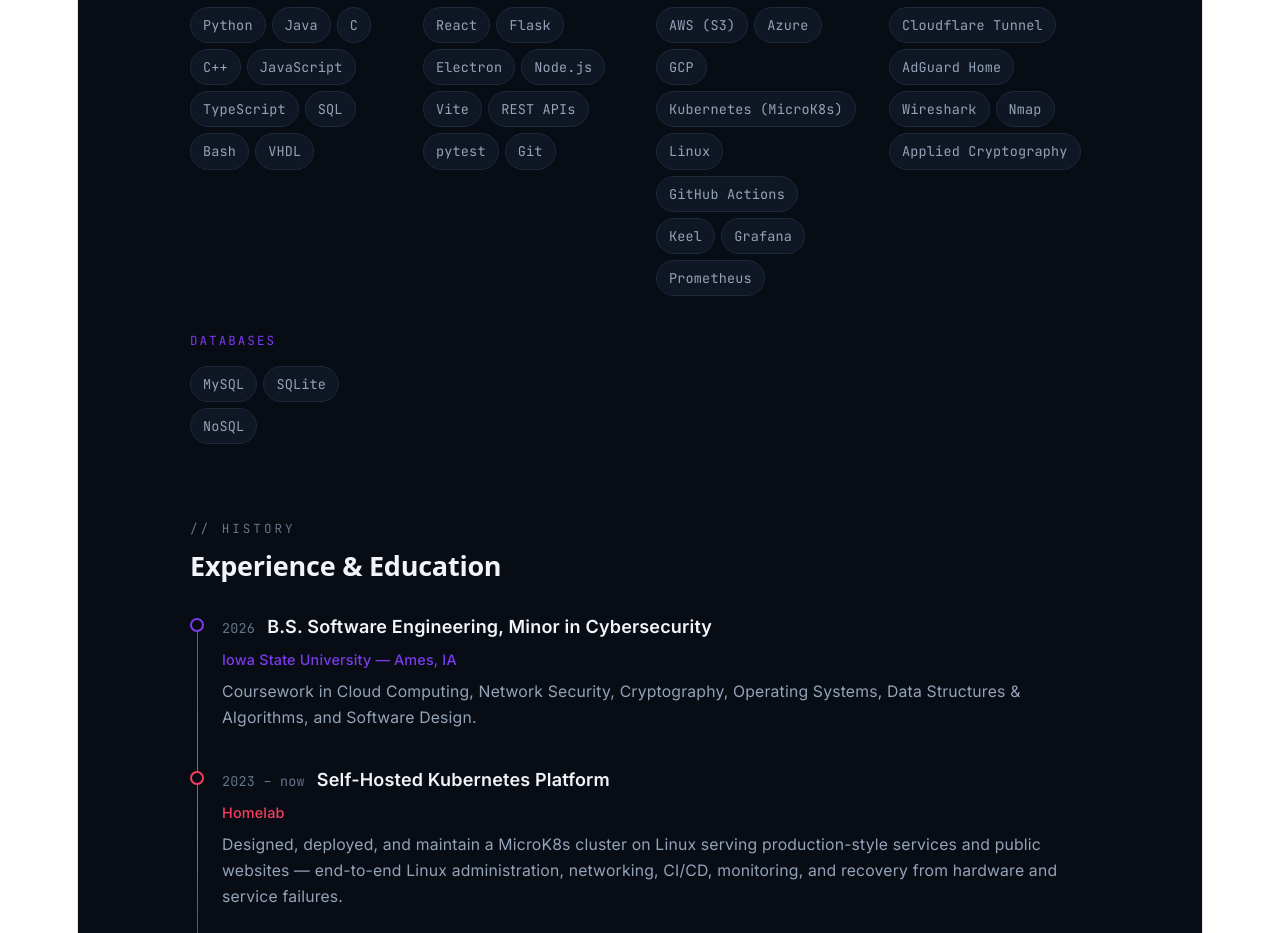
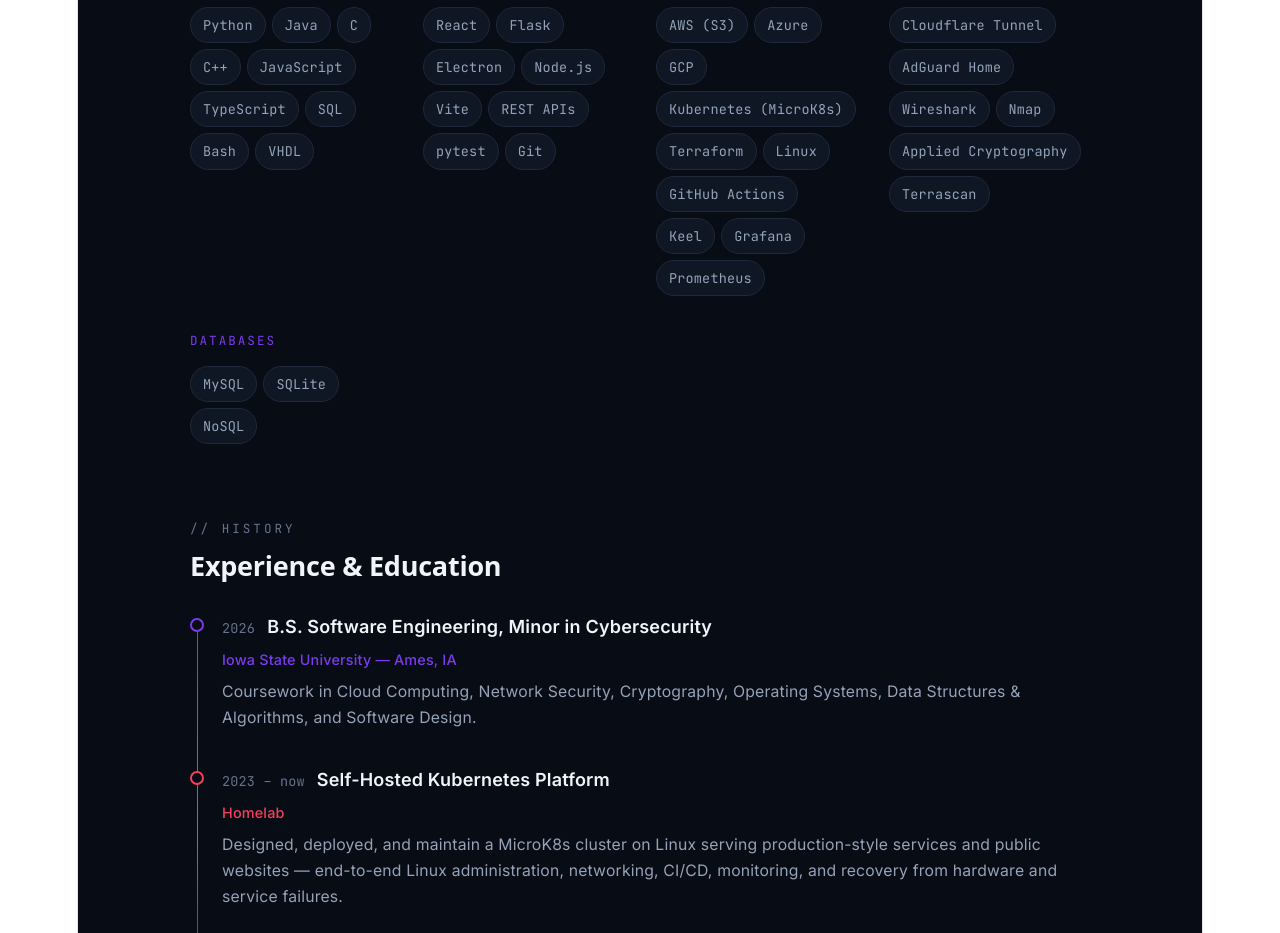
Before and after one commit to kyle678/portfolio, a React (Vite) app in the folder frontend/: page / in a window 1280 px wide. Shown: the part 2140-3073 px from the top of the page. Built offline with nearby package versions, Linux system fonts and the light colour scheme.

Commit message:
Updated skills section

```diff
--- a/frontend/src/App.tsx
+++ b/frontend/src/App.tsx
@@ -80,8 +80,8 @@ const projects: Project[] = [
 const skills = [
   { label: "Languages", items: ["Python", "Java", "C", "C++", "JavaScript", "TypeScript", "SQL", "Bash", "VHDL"] },
   { label: "Frameworks & Tools", items: ["React", "Flask", "Electron", "Node.js", "Vite", "REST APIs", "pytest", "Git"] },
-  { label: "Cloud & DevOps", items: ["AWS (S3)", "Azure", "GCP", "Kubernetes (MicroK8s)", "Linux", "GitHub Actions", "Keel", "Grafana", "Prometheus"] },
-  { label: "Networking & Security", items: ["Cloudflare Tunnel", "AdGuard Home", "Wireshark", "Nmap", "Applied Cryptography"] },
+  { label: "Cloud & DevOps", items: ["AWS (S3)", "Azure", "GCP", "Kubernetes (MicroK8s)", "Terraform", "Linux", "GitHub Actions", "Keel", "Grafana", "Prometheus"] },
+  { label: "Networking & Security", items: ["Cloudflare Tunnel", "AdGuard Home", "Wireshark", "Nmap", "Applied Cryptography", "Terrascan"] },
   { label: "Databases", items: ["MySQL", "SQLite", "NoSQL"] },
 ];
 
```
